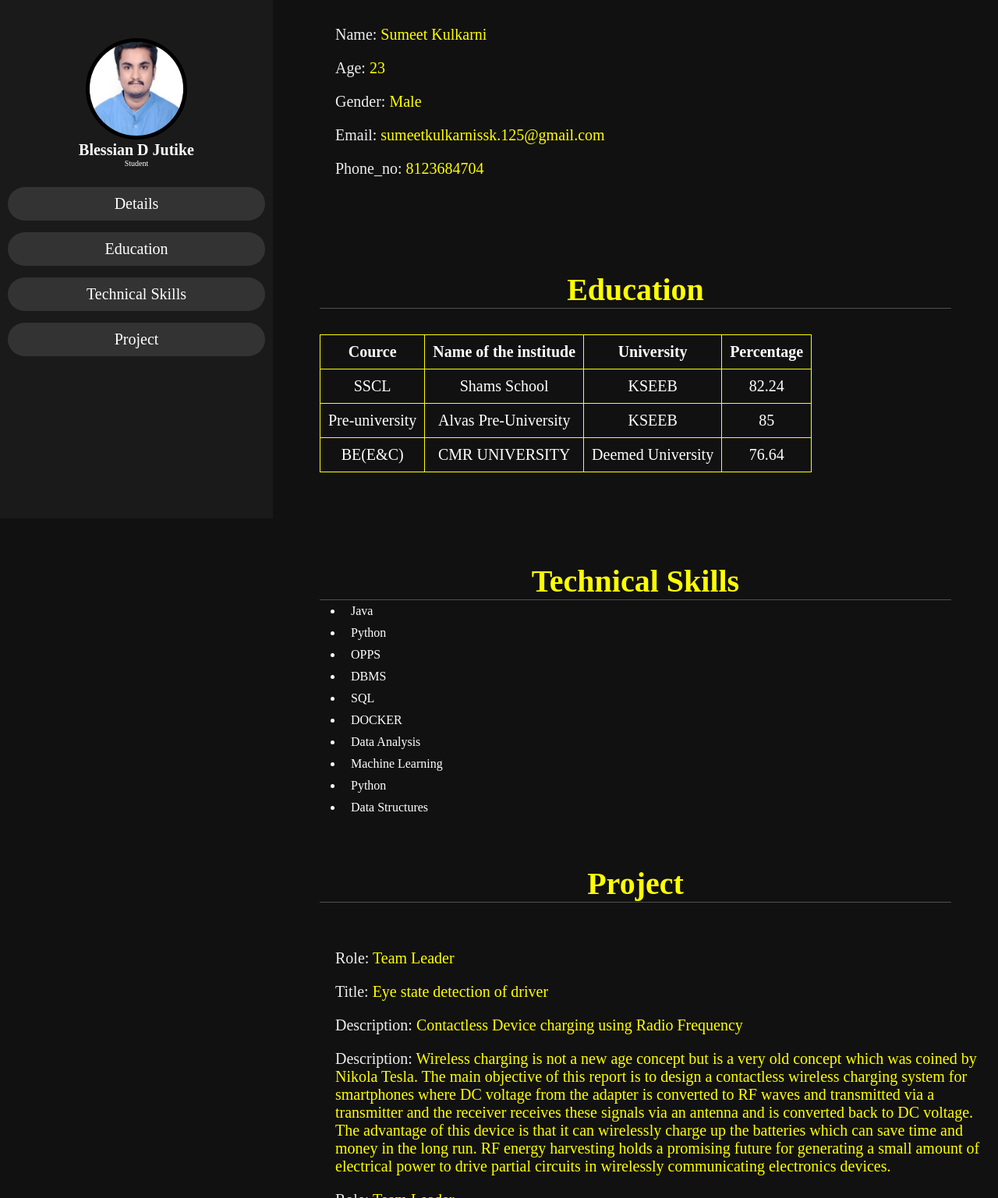
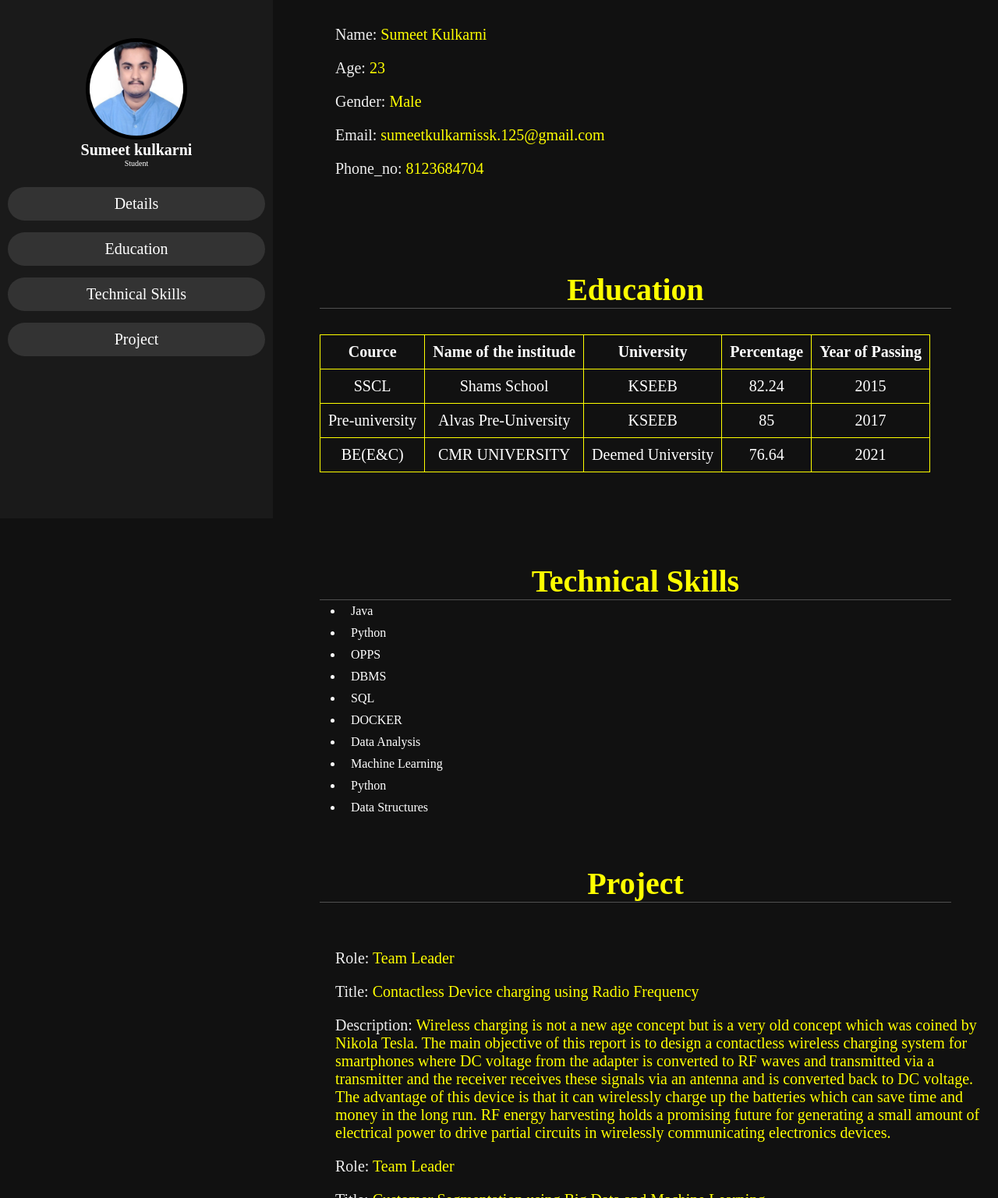
Before and after one commit to Sumeet-Kulkarni-8/Sumeet.github.io, a plain HTML site: page index.html in a window 1280 px wide. Shown: the part 135-1672 px from the top of the page at 78% size. Drawn offline with Linux system fonts and the light colour scheme.

Commit message:
Update index.html

```diff
--- a/index.html
+++ b/index.html
@@ -11,7 +11,7 @@
     <header>
        <div class="user">
        <img src="photo.jpg">
-       <h5 class="nm">Blessian D Jutike</h5>
+       <h5 class="nm">Sumeet kulkarni</h5>
        <p class="jb">Student</p>
        </div>
        <nav class="nv">
@@ -43,24 +43,28 @@
             <th>Name of the institude</th>
             <th>University</th>
             <th>Percentage</th>
+            <th>Year of Passing</th>
         </tr>
         <tr>
             <td>SSCL</td>
             <td>Shams School</td>
             <td>KSEEB</td>
             <td>82.24</td>
+            <td>2015</td>
         </tr>
         <tr>
             <td>Pre-university</td>
             <td>Alvas Pre-University</td>
             <td>KSEEB</td>
             <td>85</td>
+            <td>2017</td>
         </tr>
         <tr>
             <td>BE(E&C)</td>
             <td>CMR UNIVERSITY</td>
             <td>Deemed University</td>
             <td>76.64</td>
+            <td>2021</td>
         </tr>
     </table>
 </section>
@@ -87,8 +91,7 @@
     <div class="Row">
         <div class="det">
     <h3><span>Role: </span>Team Leader</h3>
-    <h3><span>Title: </span>Eye state detection of driver</h3>
-    <h3><span>Description: </span>Contactless Device charging using Radio Frequency</h3>
+    <h3><span>Title: </span>Contactless Device charging using Radio Frequency</h3>
     <h3><span>Description: </span>Wireless charging is not a new age concept
                 but is a very old concept which was coined by Nikola Tesla.
                 The main objective of this report is to design a contactless
```
